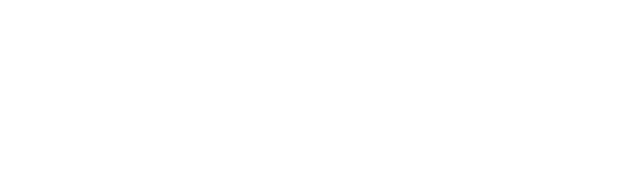
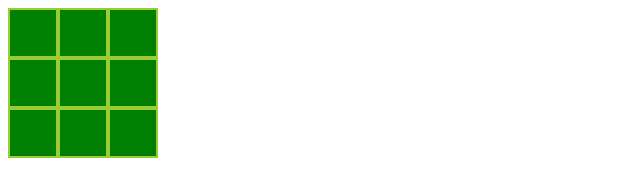
Before and after one commit to BroniaNeProbita/tic-tac-toe-game1, a plain HTML site: page index.html in a window 1280 px wide. Shown: the whole page, without its empty margins (0-640 px from the left). Drawn offline with Linux system fonts and the light colour scheme; files that its build step writes are made by us from their sources; the site is published under a folder, as on GitHub Pages, so addresses that start at the root find nothing.

Commit message:
Update index.html

```diff
--- a/index.html
+++ b/index.html
@@ -4,7 +4,7 @@
     <meta charset="UTF-8">
     <meta name="viewport" content="width=device-width, initial-scale=1.0">
     <title>Tik tak toe</title>
-    <link rel="stylesheet" href="/style.css">
+    <link rel="stylesheet" href="yyyy/style.css">
     <script src="js.js" defer></script>
 </head>
 <body>
```
